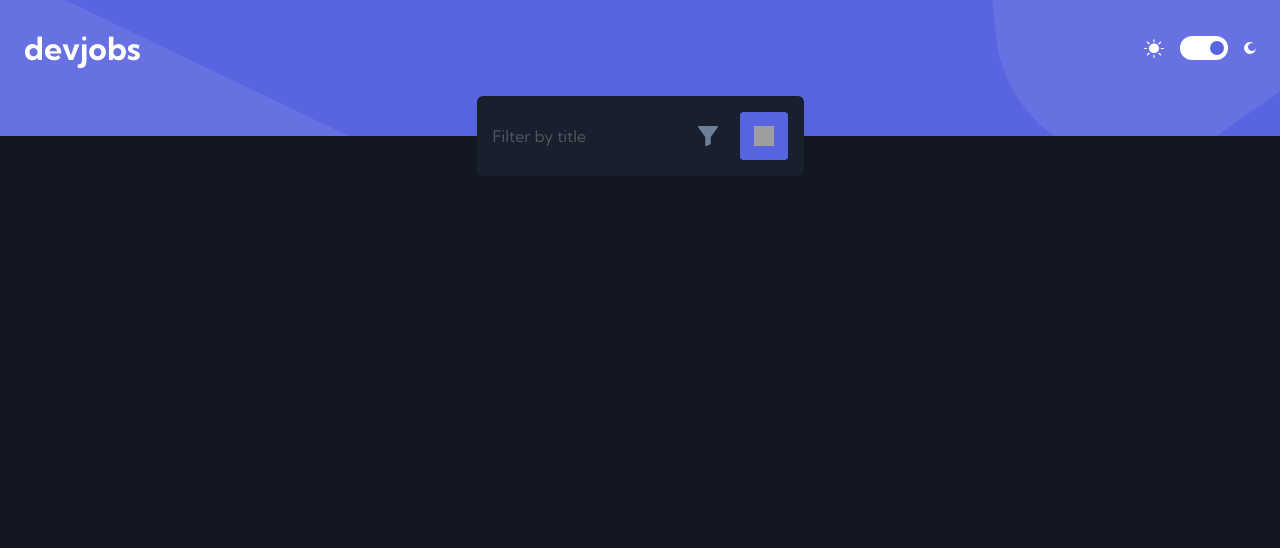
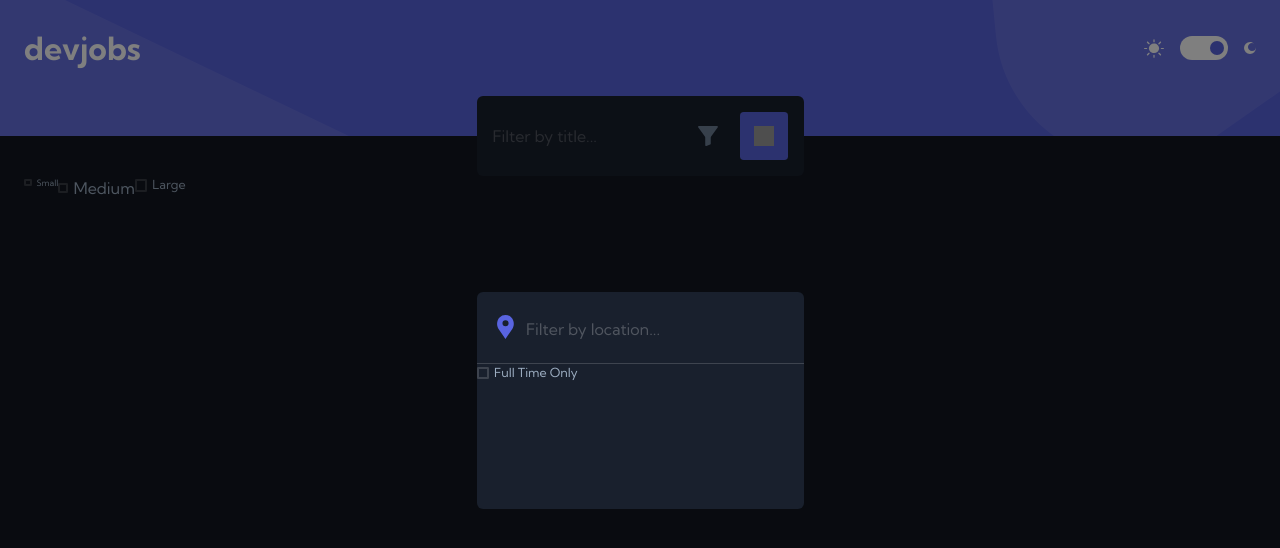
Before and after one commit to AlexanderMelox/devjobs, a React (Create React App) app: page / in a window 1280 px wide. Shown: the top 548 px of the page. Built offline with nearby package versions, Linux system fonts and the light colour scheme; grey boxes are pictures that could not be loaded.

Commit message:
adding checkbox

```diff
--- a/package.json
+++ b/package.json
@@ -3,9 +3,9 @@
   "version": "0.1.0",
   "private": true,
   "dependencies": {
-    "@chakra-ui/react": "^1.4.1",
+    "@chakra-ui/react": "^1.5.2",
     "@emotion/react": "^11.0.0",
-    "@emotion/styled": "^11.0.0",
+    "@emotion/styled": "^11.3.0",
     "@testing-library/jest-dom": "^5.9.0",
     "@testing-library/react": "^10.2.1",
     "@testing-library/user-event": "^12.0.2",
--- a/public/index.html
+++ b/public/index.html
@@ -16,5 +16,6 @@
   <body>
     <noscript>You need to enable JavaScript to run this app.</noscript>
     <div id="root"></div>
+    <div id="modal-root"></div>
   </body>
 </html>
--- a/src/components/filter/Filter.tsx
+++ b/src/components/filter/Filter.tsx
@@ -1,15 +1,22 @@
-import React, { useRef } from 'react';
+import React, { useRef, useState } from 'react';
 import { IconButton, Flex, Input, Image } from '@chakra-ui/react';
 import useColorTokens from '../../hooks/useColorTokens';
 import filter from '../../assets/mobile/icon-filter.svg';
 import search from '../../assets/desktop/icon-search.svg';
+import FilterModal from './FilterModal';
 
 interface Props {}
 
 const Filter = (props: Props) => {
+  const tokens = useColorTokens();
   const inputRef = useRef<HTMLInputElement>(null);
+  const [isModalOpen, setItModalOpen] = useState(true);
 
   const focusInput = () => inputRef.current?.focus();
+
+  const openFilterModal = () => setItModalOpen(true);
+
+  const closeModal = () => setItModalOpen(false);
 
   const onSubmit = (event: React.SyntheticEvent) => {
     event.preventDefault();
@@ -22,28 +29,13 @@ const Filter = (props: Props) => {
         <Input
           ref={inputRef}
           variant="unstyled"
-          placeholder="Filter by title"
+          placeholder="Filter by title..."
+          color={tokens.inputTextColor}
         />
-        <IconButton
-          aria-label="Filter"
-          icon={<Image src={filter} />}
-          variant="ghost"
-          minW="4.8rem"
-          w="4.8rem"
-          h="4.8rem"
-          mr=".8rem"
-        />
-        <IconButton
-          aria-label="Search"
-          icon={<Image w="2rem" h="2rem" src={search} />}
-          minW="4.8rem"
-          w="4.8rem"
-          h="4.8rem"
-          bg="primary.violet"
-          type="submit"
-          _hover={{ bg: 'primary.violet' }}
-        />
+        <FilterButton onClick={openFilterModal} />
+        <SearchButton />
       </Container>
+      <FilterModal open={isModalOpen} closeModal={closeModal} />
     </form>
   );
 };
@@ -56,11 +48,38 @@ const Container = ({ children, ...props }: any) => (
     m="0 auto"
     align="center"
     bgColor={useColorTokens().ui01}
-    borderRadius=".6rem"
+    borderRadius="base"
     {...props}
   >
     {children}
   </Flex>
 );
 
+const FilterButton = (props) => (
+  <IconButton
+    aria-label="Filter"
+    icon={<Image src={filter} />}
+    variant="ghost"
+    minW="4.8rem"
+    w="4.8rem"
+    h="4.8rem"
+    mr=".8rem"
+    {...props}
+  />
+);
+
+const SearchButton = (props) => (
+  <IconButton
+    aria-label="Search"
+    icon={<Image w="2rem" h="2rem" src={search} />}
+    minW="4.8rem"
+    w="4.8rem"
+    h="4.8rem"
+    bg="primary.violet"
+    type="submit"
+    _hover={{ bg: 'primary.violet' }}
+    {...props}
+  />
+);
+
 export default Filter;
--- /dev/null
+++ b/src/components/filter/FilterModal.tsx
@@ -0,0 +1,88 @@
+import React, { useRef } from 'react';
+import { createPortal } from 'react-dom';
+import { Checkbox, Flex, Grid, Image, Input } from '@chakra-ui/react';
+import useColorTokens from '../../hooks/useColorTokens';
+import useClickOutside from '../../hooks/useClickOutside';
+import location from '../../assets/desktop/icon-location.svg';
+
+// portal query selector
+const modalRoot = document.getElementById('modal-root') as HTMLElement;
+
+interface Props {
+  open: boolean;
+  closeModal: Function;
+}
+
+const FilterModal = ({ open = false, closeModal }: Props) => {
+  const inputRef = useRef<HTMLInputElement>(null);
+  const modalRef = useRef<HTMLDivElement>(null);
+  const tokens = useColorTokens();
+
+  const focusInput = () => inputRef.current?.focus();
+
+  useClickOutside({ ref: modalRef, condition: open }, closeModal);
+
+  return createPortal(
+    open && (
+      <Backdrop>
+        <Container ref={modalRef}>
+          <Flex
+            w="100%"
+            h="7.2rem"
+            padding="2.4rem .8rem"
+            borderBottomWidth="1px"
+            borderStyle="solid"
+            borderColor="rgba(secondary.darkGray, .2)"
+            alignItems="center"
+            onClick={focusInput}
+          >
+            <Flex justify="center" w="4.8rem">
+              <Image src={location} />
+            </Flex>
+            <Input
+              transform="translateY(2px)"
+              variant="unstyled"
+              placeholder="Filter by location..."
+              ref={inputRef}
+            />
+          </Flex>
+          <Checkbox size="lg">Full Time Only</Checkbox>
+        </Container>
+      </Backdrop>
+    ),
+    modalRoot
+  );
+};
+
+const Backdrop = ({ children }: any) => (
+  <Grid
+    w="100vw"
+    h="100vh"
+    pos="fixed"
+    top="0"
+    left="0"
+    bgColor="rgba(0,0,0, .5)"
+    placeItems="center"
+    zIndex="overlay"
+  >
+    {children}
+  </Grid>
+);
+
+const Container = React.forwardRef(
+  ({ children }: any, ref: React.Ref<HTMLDivElement>) => (
+    <Flex
+      ref={ref}
+      w="32.7rem"
+      h="21.7rem"
+      bgColor={useColorTokens().ui01}
+      borderRadius="base"
+      zIndex="modal"
+      flexDirection="column"
+    >
+      {children}
+    </Flex>
+  )
+);
+
+export default FilterModal;
--- /dev/null
+++ b/src/hooks/useClickOutside.ts
@@ -0,0 +1,31 @@
+import React, { useEffect } from 'react';
+
+type Parameters = {
+  ref: React.RefObject<HTMLElement>;
+  condition?: boolean;
+};
+
+const useClickOutside = (
+  { ref, condition }: Parameters,
+  callback: Function
+) => {
+  const handleClick = (e: MouseEvent): void => {
+    if (
+      ref.current &&
+      !ref.current.contains(e.target as HTMLElement) &&
+      condition
+    ) {
+      callback();
+    }
+  };
+
+  useEffect(() => {
+    document.addEventListener('click', handleClick);
+
+    return () => {
+      document.removeEventListener('click', handleClick);
+    };
+  });
+};
+
+export default useClickOutside;
--- a/src/hooks/useColorTokens.ts
+++ b/src/hooks/useColorTokens.ts
@@ -1,9 +1,20 @@
 import { useColorModeValue } from '@chakra-ui/react';
 
+type Tokens = {
+  ui01: string;
+  text01: string;
+  inputTextColor: string;
+  [key: string]: string;
+};
+
 const useColorTokens = () => {
-  const tokens = {
+  const tokens: Tokens = {
     ui01: useColorModeValue('secondary.white', 'primary.veryDarkBlue'),
     text01: useColorModeValue('primary.veryDarkBlue', 'secondary.white'),
+    inputTextColor: useColorModeValue(
+      'rgba(primary.veryDarkBlue, .5)',
+      'rgba(secondary.white, .5)'
+    ),
   };
 
   return tokens;
--- a/src/pages/Home.tsx
+++ b/src/pages/Home.tsx
@@ -1,4 +1,4 @@
-import { Box } from '@chakra-ui/layout';
+import { Box, Checkbox } from '@chakra-ui/react';
 import React from 'react';
 import Filter from '../components/filter/Filter';
 
@@ -6,6 +6,9 @@ const Home = () => {
   return (
     <Box mt="-4rem">
       <Filter />
+      <Checkbox size="sm">Small</Checkbox>
+      <Checkbox size="md">Medium</Checkbox>
+      <Checkbox size="lg">Large</Checkbox>
     </Box>
   );
 };
--- a/src/theme.ts
+++ b/src/theme.ts
@@ -45,7 +45,11 @@ const theme: any = {
     sm: '0.875rem',
     md: '1.6rem',
     lg: '1.25rem',
-    xl: '',
+  },
+  radii: {
+    none: '0',
+    base: '0.6rem',
+    full: '9999px',
   },
   config: {
     useSystemColorMode: false,
--- a/tsconfig.json
+++ b/tsconfig.json
@@ -14,7 +14,8 @@
     "resolveJsonModule": true,
     "isolatedModules": true,
     "noEmit": true,
-    "jsx": "react"
+    "jsx": "react",
+    "noImplicitAny": false
   },
   "include": ["src"]
 }
```
Also changed, not shown: 2 other files (tests, documents, lock files or other folders).
